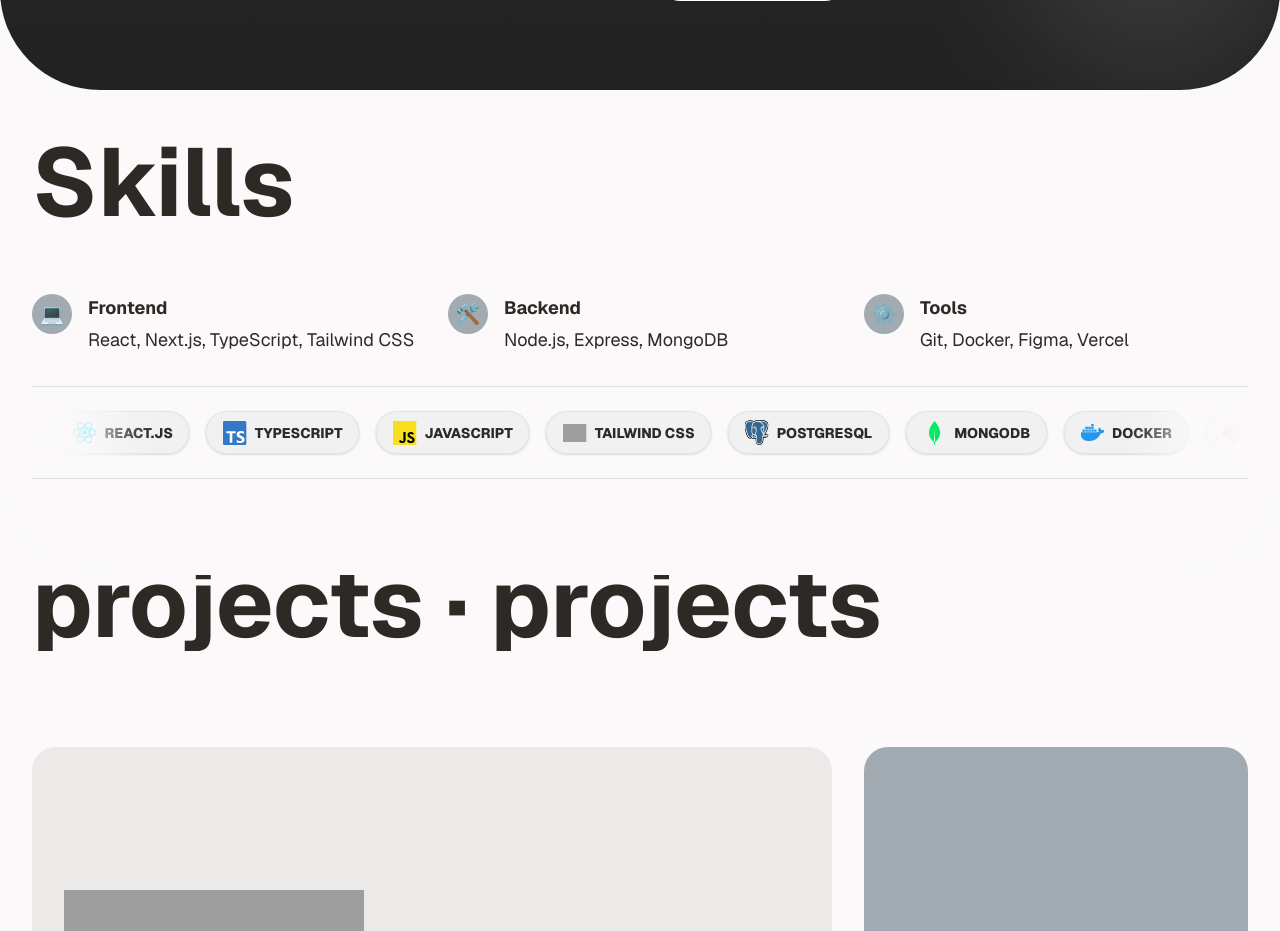
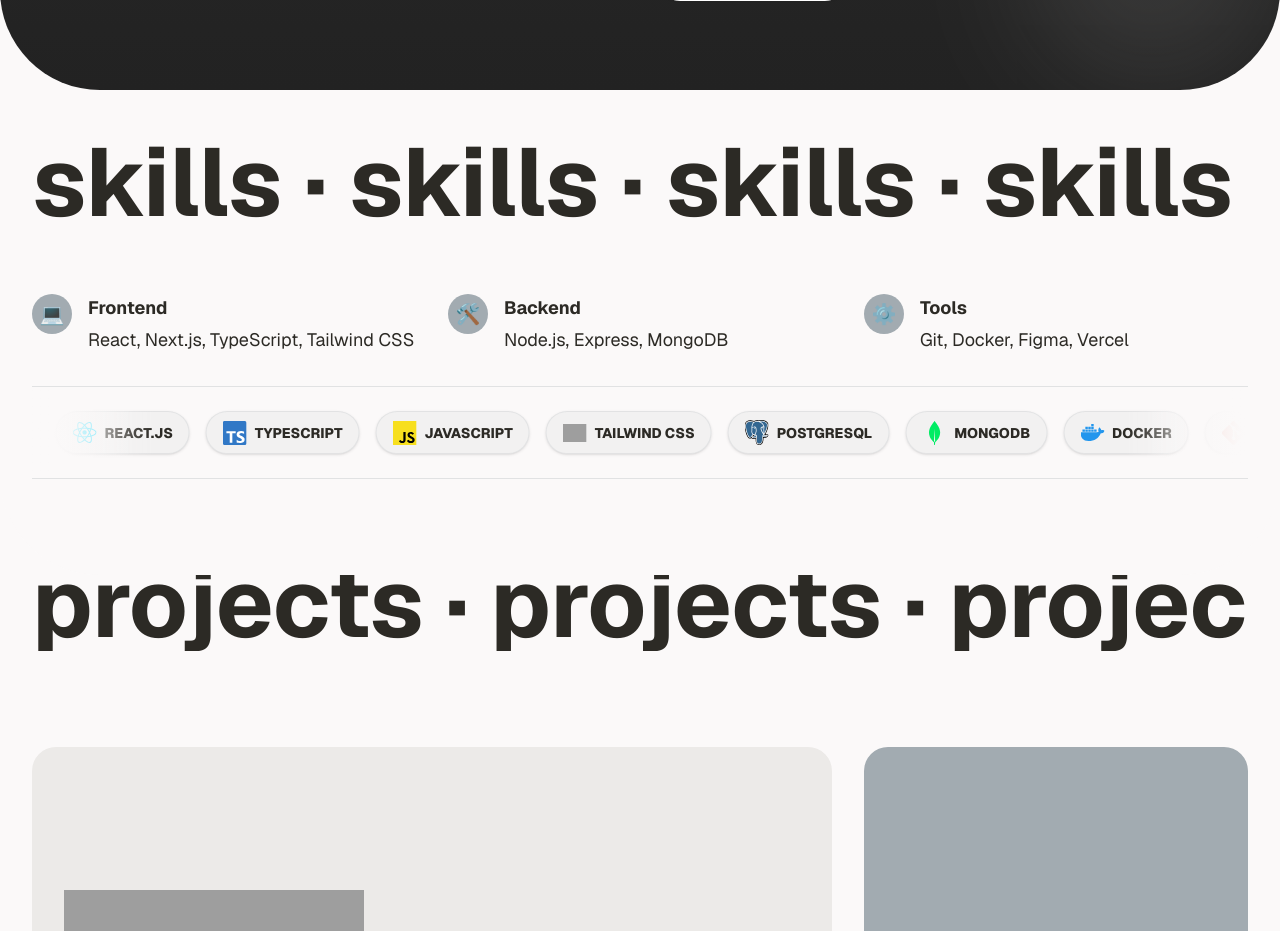
Before and after one commit to echozyr2001/portfolio-demo, a Next.js app: page /example in a window 1280 px wide. Shown: the part 1500-2431 px from the top of the page. Built offline with nearby package versions, Linux system fonts and the light colour scheme; grey boxes are pictures that could not be loaded; a web font is replaced by a local one.

Commit message:
Repeat title

```diff
--- a/app/example/components/ProjectsSection.tsx
+++ b/app/example/components/ProjectsSection.tsx
@@ -35,7 +35,7 @@ export function ProjectsSection() {
         <div className="overflow-hidden mb-16">
           <div>
             <h2 className="text-6xl md:text-8xl font-bold whitespace-nowrap text-[#2C2A25]">
-              projects · projects
+              projects · projects · projects · projects
             </h2>
           </div>
         </div>
--- a/app/example/components/SkillsSection.tsx
+++ b/app/example/components/SkillsSection.tsx
@@ -10,7 +10,7 @@ export function SkillsSection() {
     >
       <div className="max-w-7xl mx-auto">
         <h2 className="text-6xl md:text-8xl font-bold mb-16 text-[#2C2A25]">
-          Skills
+          skills · skills · skills · skills
         </h2>
       </div>
 
```
